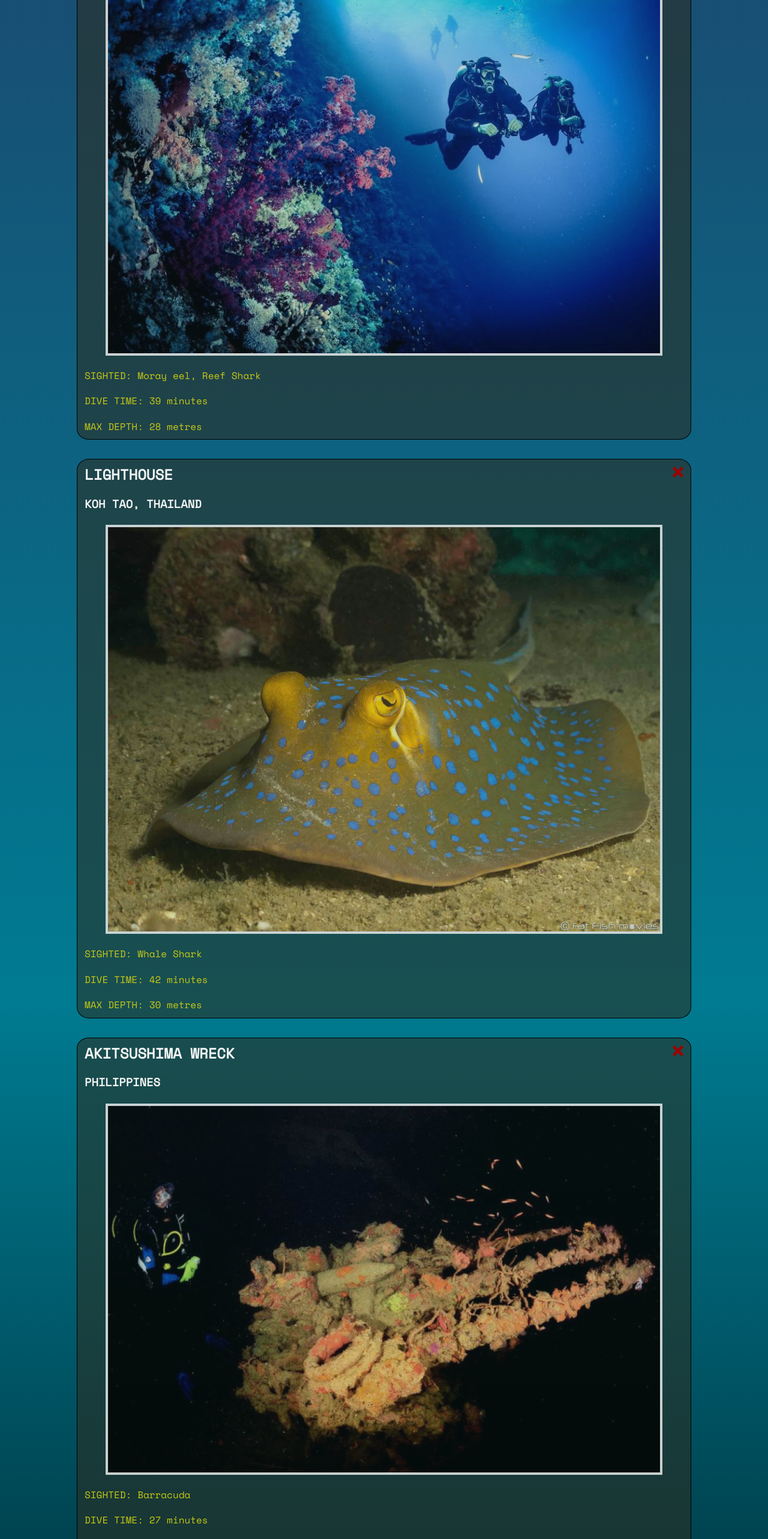
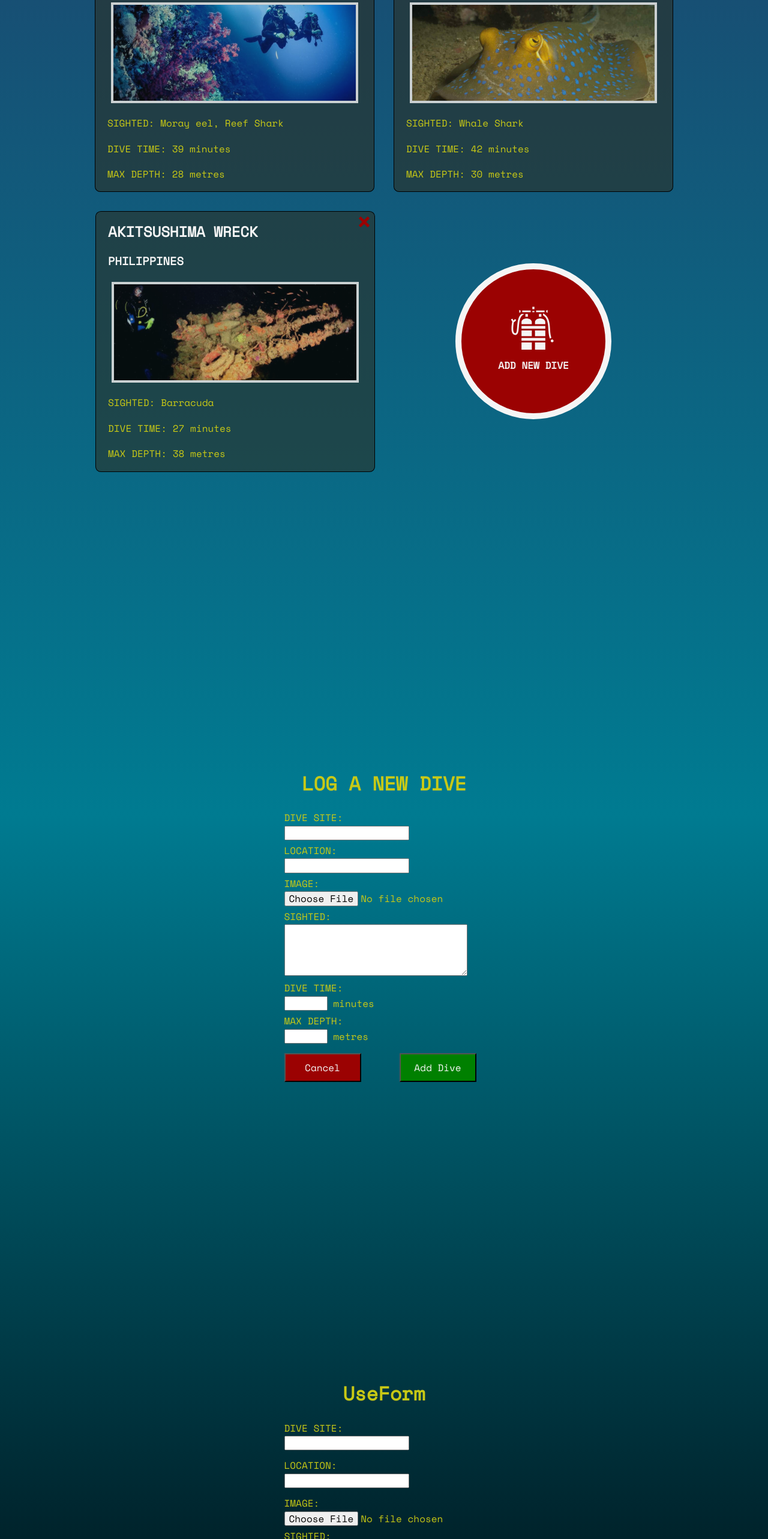
Before and after one commit to O-MAY/dive-log, a React (Create React App) app: page / in a window 1280 px wide. Shown: the part 234-2800 px from the top of the page at 60% size. Built offline with nearby package versions, Linux system fonts and the light colour scheme.

Commit message:
implemented React Hook UseForm and can now successfully validate input fields as well as submit them to dives map. Next task will be to review cancel button on form to ensure fields reset and navigate user back to dives.

```diff
--- a/package.json
+++ b/package.json
@@ -9,6 +9,7 @@
     "normalize.css": "^8.0.1",
     "react": "^18.2.0",
     "react-dom": "^18.2.0",
+    "react-hook-form": "^7.42.1",
     "react-icons": "^4.7.1",
     "react-scripts": "5.0.1",
     "react-scroll": "^1.8.9",
--- a/src/App.js
+++ b/src/App.js
@@ -5,8 +5,7 @@ import Dives from './components/Dives';
 import AddDiveForm from './components/AddDiveForm';
 import AddDiveButton from './components/AddDiveButton';
 import NoDivesMessage from './components/NoDivesMessage';
-
-
+import UseForm from './components/UseForm';
 
 function App() {
 
@@ -62,6 +61,7 @@ const addDive = (dive) => {
             :(<NoDivesMessage />)}
               {dives.length > 0 ? '' : <div id='add-dive-button-no-dives'><AddDiveButton /></div>}
             <AddDiveForm onAdd={addDive} />
+            <UseForm onAdd={addDive} />
     </div>
     </>
   );
--- a/src/components/AddDiveButton.js
+++ b/src/components/AddDiveButton.js
@@ -6,11 +6,11 @@ const AddDiveButton = () => {
 
   return (
     <>
-    <Link to="add-dive-form" spy={true} smooth={true} offset={50} duration={500}>
+    <Link to="add-dive-form" spy={true} smooth={true} offset={10} duration={500}>
     <div className='add-dive-button-container'>
         <div className='add-dive-card'>
             <GiScubaTanks className='scuba-icon' />
-            <span className='add-dive-card-text'>ADD NEW DIVE</span>
+            <span className='add-dive-card-text'><h2>ADD NEW DIVE</h2></span>
         </div>
     </div>
     </Link>
--- a/src/components/AddDiveForm.js
+++ b/src/components/AddDiveForm.js
@@ -1,10 +1,10 @@
-import { render } from '@testing-library/react'
 import React from 'react'
 import { useState } from 'react'
 import {Link} from 'react-scroll'
 
 
 const AddDive = ({ onAdd }) => {
+
     const [diveSite, setDiveSite] = useState('')
     const [location, setLocation] = useState('')
     const [img, setImg] = useState('')
@@ -25,42 +25,65 @@ const onSubmit = (e) => {
     setMaxDepth('')
 }
 
+const onCancel = (e) => {
+    e.preventDefault()
+
+    setDiveSite('')
+    setLocation('')
+    setImg('')
+    setSighted('')
+    setDiveTime('')
+    setMaxDepth('')
+}
+
   return (
     <div id='add-dive-form'>
-        LOG A NEW DIVE
+        <h1>LOG A NEW DIVE</h1>
         <form onSubmit={onSubmit}>
             <div>
-                <label>DIVE SITE: </label>
-                <input className='form-field' type='text' placeholder='' value={diveSite} onChange={(e) => setDiveSite(e.target.value)} />
+                <label>DIVE SITE:</label>
+                <input
+                    className='form-field'
+                    type='text'
+                    placeholder=''
+                    value={diveSite}
+                    onChange={((e) => setDiveSite(e.target.value))}
+
+                />
             </div>
             <div>
-                <label>LOCATION: </label>
-                <input className='form-field' type='text' placeholder='' value={location} onChange={(e) => setLocation(e.target.value)} />
+                <label>LOCATION:</label>
+                <input
+                    className='form-field'
+                    type='text'
+                    placeholder=''
+                    value={location}
+                    onChange={(e) => setLocation(e.target.value)}
+                />
             </div>
             <div>
-                <label>IMAGE: </label>
+                <label>IMAGE:</label>
                 <input className='form-field' type='file' placeholder='' value={img} onChange={(e) => setImg(e.target.value)} />
             </div>
             <div>
-                <label>SIGHTED: </label>
+                <label>SIGHTED:</label>
                 <textarea className='form-field' type='text' placeholder='' value={sighted} onChange={(e) => setSighted(e.target.value)} />
             </div>
             <div>
-                <label>DIVE TIME: </label>
+                <label>DIVE TIME:</label>
                 <span><input className='form-field form-number-input' type='number' placeholder='' maxLength="3" size="3" value={diveTime} onChange={(e) => setDiveTime(e.target.value)} /> minutes</span>
             </div>
             <div>
-                <label>MAX DEPTH: </label>
+                <label>MAX DEPTH:</label>
                 <span><input className='form-field form-number-input' type='number' placeholder='' maxLength="3" size="3" value={maxDepth} onChange={(e) => setMaxDepth(e.target.value)} /> metres</span>
             </div>
 
             <Link to="dives-container" spy={true} smooth={true} offset={-100} duration={500}>
-            <input className='cancel-dive-btn' type='reset' value='Cancel' />
+            <button className='cancel-dive-btn' onClick={onCancel}>Cancel</button>
             </Link>
-            <input className='add-dive-btn' type='submit' value='Add Dive' />
+            <button className='add-dive-btn' onClick={onSubmit}>Add Dive</button>
         </form>
     </div>
-
   )
 }
 
--- a/src/components/Dives.js
+++ b/src/components/Dives.js
@@ -14,7 +14,6 @@ const Dives = ({ dives, onDelete }) => {
              />
         ))}
         <AddDiveButton />
-
     </div>
   )
 }
--- /dev/null
+++ b/src/components/UseForm.js
@@ -0,0 +1,93 @@
+import React from 'react'
+import { useForm } from "react-hook-form";
+import {Link} from 'react-scroll'
+
+export default function UseForm({ onAdd }) {
+
+const { register, handleSubmit, watch, formState: { errors } } = useForm();
+  const onSubmit = data => {
+    onAdd(data)
+    console.log('Submit button pressed.');
+  };
+
+  return (
+    <div id='add-dive-form'>
+        <h1>UseForm</h1>
+        <form onSubmit={handleSubmit(onSubmit)}>
+            <div>
+                <label>DIVE SITE:</label>
+                <input {...register("diveSite", { required: true })}
+                    className='form-field'
+                    type='text'
+                    placeholder=''
+                />
+               <p style={{color: "red"}}>
+                  {errors.diveSite?.type === "required" && "Field is required."}
+                </p>
+            </div>
+            <div>
+                <label>LOCATION:</label>
+                <input {...register("location", { required: true })}
+                    className='form-field'
+                    type='text'
+                    placeholder=''
+                />
+                <p style={{color: "red"}}>
+                  {errors.location?.type === "required" && "Field is required."}
+                </p>
+            </div>
+            <div>
+                <label>IMAGE:</label>
+                <input {...register("img", { required: false })}
+                className='form-field'
+                type='file'
+                placeholder=''
+                />
+            </div>
+            <div>
+                <label>SIGHTED:</label>
+                <textarea {...register("sighted", { required: true, maxLength: 120 })}
+                className='form-field'
+                type='text'
+                placeholder=''
+               />
+               <p style={{color: "red"}}>
+                  {errors.sighted?.type === "required" && "Field is required."}
+                  {errors.sighted?.type === "maxLength" && "Maximum character length is 120."}
+                </p>
+            </div>
+            <div>
+                <label>DIVE TIME:</label>
+                <span><input {...register("diveTime", { required: true, max: 9725 })}
+                className='form-field form-number-input'
+                type='number'
+                placeholder=''
+                /> minutes</span>
+                <strong><p style={{color: "red"}}>
+                  {errors.diveTime?.type === "required" && "Dive is required."}
+                  {errors.diveTime?.type === "max" && "Wow there! Your dive time was longer than the world record.. Try again."}
+                </p></strong>
+            </div>
+            <div>
+                <label>MAX DEPTH:</label>
+                <span><input {...register("maxDepth", { required: true, max: 11034 })}
+                className='form-field form-number-input'
+                type='number'
+                placeholder=''
+                maxLength="11,034"
+                size="3"
+                /> metres</span>
+                <strong><p style={{color: "red"}}>
+                  {errors.maxDepth?.type === "required" && "Dive is required."}
+                  {errors.maxDepth?.type === "max" && "The Mariana Trench is 11,034m deep. Are you sure you got your depth correct?"}
+                </p></strong>
+            </div>
+
+            <Link to="dives-container" spy={true} smooth={true} offset={-100} duration={500}>
+            <button className='cancel-dive-btn'>Cancel</button>
+            </Link>
+            <input className='add-dive-btn' value='Add Dive' type='submit' />
+        </form>
+    </div>
+  )
+}
--- a/src/styles/_addDiveButton.scss
+++ b/src/styles/_addDiveButton.scss
@@ -1,10 +1,13 @@
 .add-dive-button-container {
     display: flex;
-    justify-content: center;
+    flex-flow: column nowrap;
     align-items: center;
-    width: 80vw;
+    width: 35vw;
     height: auto;
-    margin: 0 auto 10rem auto;
+    padding: 0.5rem;
+
+    margin: auto auto auto auto;
+
 }
 
 .add-dive-card {
@@ -16,9 +19,11 @@
     justify-content: center;
     align-items: center;
 
-    background-color: #33a19bc3;
-    border: #000000 1px solid;
+    background-color: #9b0202;
+    border: $titleColor1 10px solid;
     border-radius: 100%;
+
+    margin: 0;
 
     cursor: pointer;
 
@@ -27,8 +32,8 @@
         font-size: 5rem;
         color: $titleColor1;
     }
-    text {
+    h2 {
+        font-size: 1rem;
         color: $titleColor1;
-        font-size: 1rem;
     }
 }
--- a/src/styles/_addDiveForm.scss
+++ b/src/styles/_addDiveForm.scss
@@ -8,7 +8,7 @@
 
     color: $titleColor2;
 
-    margin: 1rem auto 2rem auto;
+    margin: 30rem auto 5rem auto;
 
     text {
         color: #f5f5f5;
@@ -50,3 +50,9 @@
         margin: 1rem 2rem 0 auto;
     }
 }
+
+@media only screen and (min-width: 600px) {
+    #add-dive-form {
+        max-width: 30vw;
+    }
+  }
--- a/src/styles/_dive.scss
+++ b/src/styles/_dive.scss
@@ -8,6 +8,8 @@
     background-color: #2e2b1c8a;
     border: #000000 1px solid;
     border-radius: 2%;
+
+    padding: 0.5rem;
 
     h2, h3 {
         color: $titleColor1;
@@ -20,8 +22,9 @@
             padding: 0.75rem
         }
     img {
-        height: auto;
         width: 90%;
+        max-height: 10rem;
+        object-fit: cover;
         border: whitesmoke solid 0.25rem;
         opacity: 80%;
         align-self: center;
@@ -32,9 +35,14 @@
         font-size: large;
         color: #9b0202;
         cursor: pointer;
-        padding: 0.75rem;
 
         position: absolute;
         align-self: flex-end;
       }
 }
+
+@media only screen and (min-width: 600px) {
+    .dive-card {
+        width: 35vw;
+    }
+  }
--- a/src/styles/_dives.scss
+++ b/src/styles/_dives.scss
@@ -5,5 +5,6 @@
     display: flex;
     flex-wrap: wrap;
     justify-content: center;
+    align-items: center;
     gap: 2rem;
   }
--- a/src/styles/_header.scss
+++ b/src/styles/_header.scss
@@ -2,6 +2,8 @@
     display: flex;
     justify-content: center;
     align-items: center;
+    gap: 1rem;
+    margin: 1rem auto 2.5rem auto;
 }
 
 .header {
@@ -9,9 +11,11 @@
     h1 {
         color: $titleColor1;
         padding: 0;
+        font-size: 2.5rem;
+        margin: 0;
     }
     img {
-        height: 5vh;
+        height: 8vh;
         width: auto;
         opacity: 90%;
     }
--- a/src/styles/styles.css
+++ b/src/styles/styles.css
@@ -2,13 +2,17 @@
   display: flex;
   justify-content: center;
   align-items: center;
+  gap: 1rem;
+  margin: 1rem auto 2.5rem auto;
 }
 .header h1 {
   color: #f5f5f5;
   padding: 0;
+  font-size: 2.5rem;
+  margin: 0;
 }
 .header img {
-  height: 5vh;
+  height: 8vh;
   width: auto;
   opacity: 90%;
 }
@@ -20,6 +24,7 @@
   background-color: rgba(46, 43, 28, 0.5411764706);
   border: #000000 1px solid;
   border-radius: 2%;
+  padding: 0.5rem;
 }
 .dive-card h2, .dive-card h3 {
   color: #f5f5f5;
@@ -32,8 +37,10 @@
   padding: 0.75rem;
 }
 .dive-card img {
-  height: auto;
   width: 90%;
+  max-height: 10rem;
+  -o-object-fit: cover;
+     object-fit: cover;
   border: whitesmoke solid 0.25rem;
   opacity: 80%;
   align-self: center;
@@ -43,17 +50,22 @@
   font-size: large;
   color: #9b0202;
   cursor: pointer;
-  padding: 0.75rem;
   position: absolute;
   align-self: flex-end;
 }
 
+@media only screen and (min-width: 600px) {
+  .dive-card {
+    width: 35vw;
+  }
+}
 #dives-container {
   width: 80vw;
   margin: 1rem auto 1rem auto;
   display: flex;
   flex-wrap: wrap;
   justify-content: center;
+  align-items: center;
   gap: 2rem;
 }
 
@@ -65,7 +77,7 @@
   justify-content: center;
   align-items: center;
   color: rgba(203, 203, 20, 0.9803921569);
-  margin: 1rem auto 2rem auto;
+  margin: 30rem auto 5rem auto;
 }
 #add-dive-form text {
   color: #f5f5f5;
@@ -105,13 +117,19 @@
   margin: 1rem 2rem 0 auto;
 }
 
+@media only screen and (min-width: 600px) {
+  #add-dive-form {
+    max-width: 30vw;
+  }
+}
 .add-dive-button-container {
   display: flex;
-  justify-content: center;
+  flex-flow: column nowrap;
   align-items: center;
-  width: 80vw;
+  width: 35vw;
   height: auto;
-  margin: 0 auto 10rem auto;
+  padding: 0.5rem;
+  margin: auto auto auto auto;
 }
 
 .add-dive-card {
@@ -121,18 +139,19 @@
   flex-flow: column nowrap;
   justify-content: center;
   align-items: center;
-  background-color: rgba(51, 161, 155, 0.7647058824);
-  border: #000000 1px solid;
+  background-color: #9b0202;
+  border: #f5f5f5 10px solid;
   border-radius: 100%;
+  margin: 0;
   cursor: pointer;
 }
 .add-dive-card .scuba-icon {
   font-size: 5rem;
   color: #f5f5f5;
 }
-.add-dive-card text {
+.add-dive-card h2 {
+  font-size: 1rem;
   color: #f5f5f5;
-  font-size: 1rem;
 }
 
 html {
```
Also changed, not shown: 2 other files (tests, documents, lock files or other folders). Lines whose indentation alone changed are shown as unchanged.
